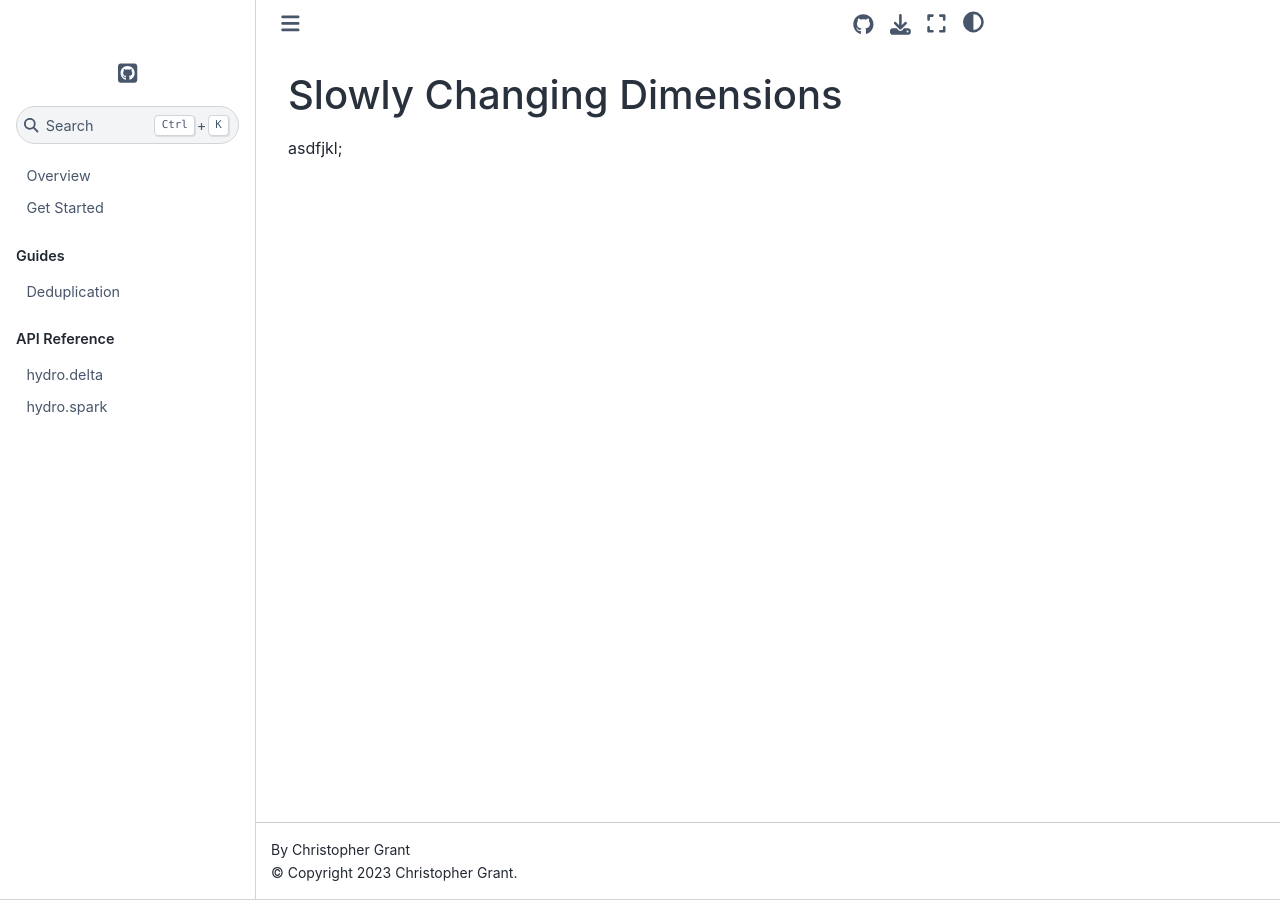
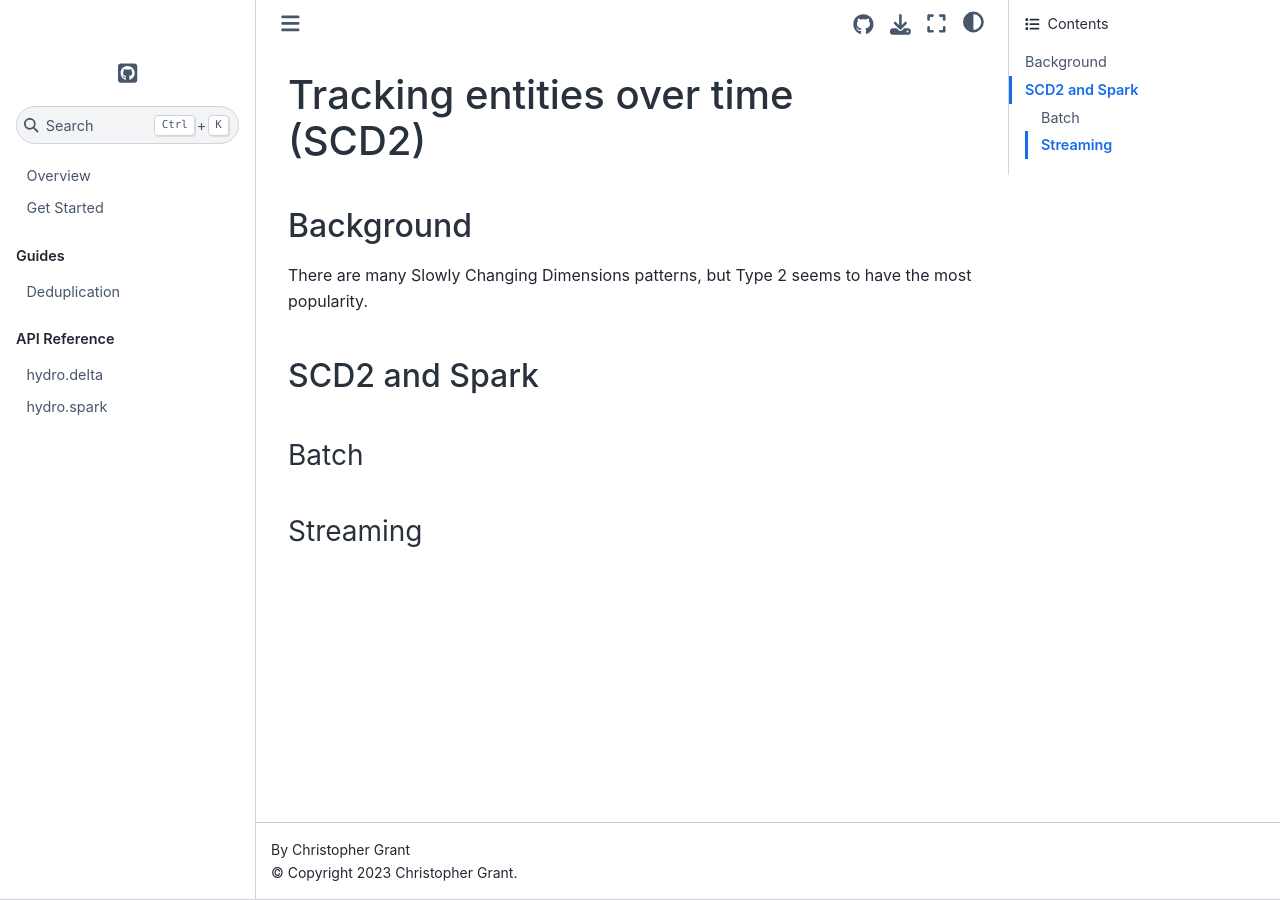
Before and after one commit to christophergrant/hydro, a Sphinx documentation site: the page built from docs/source/guides/scd.md, in a window 1280 px wide. Built offline with Sphinx 7.4.7 and the Sphinx Book theme 1.1.4, drawn with Linux system fonts in a browser that asks for light colours; pages that are not in the unit, such as notebooks, are missing from menus.

````diff
--- a/docs/source/guides/scd.md
+++ b/docs/source/guides/scd.md
@@ -1,6 +1,14 @@
 ```{eval-rst}
 .. scd.md:
 ```
-# Slowly Changing Dimensions
+# Tracking entities over time (SCD2)
 
-asdfjkl;
+## Background
+
+There are many Slowly Changing Dimensions patterns, but Type 2 seems to have the most popularity.
+
+
+
+## SCD2 and Spark
+### Batch
+### Streaming
````
Also changed, not shown: 1 other file.
